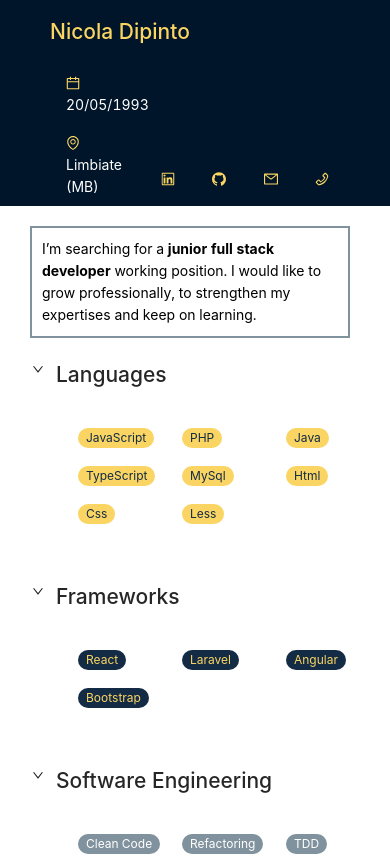
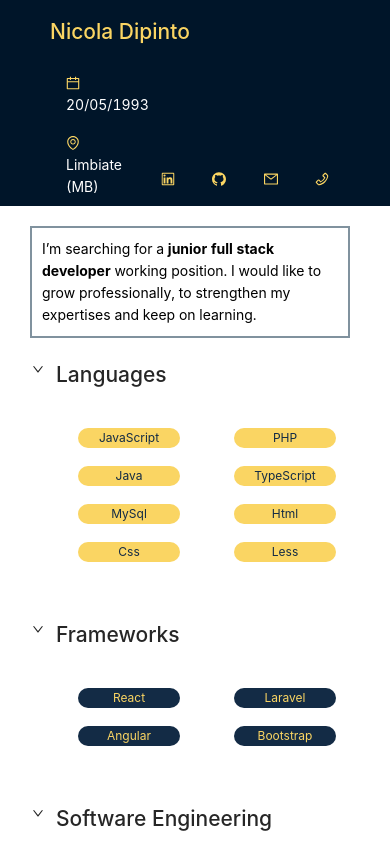
Before and after one commit to NicolaDipintoDev/cv.assignment, a React (Create React App) app in the folder cv-assignment/: page / in a window 390 px wide. Shown: the top 856 px of the page. Built offline with nearby package versions, Linux system fonts and the light colour scheme.

Commit message:
fix responsivity

```diff
--- a/cv-assignment/src/components/Content/container/Container.js
+++ b/cv-assignment/src/components/Content/container/Container.js
@@ -6,15 +6,15 @@ import LeftSide from "./leftSide/LeftSide";
 
 const Container = () => (
   <Row gutter={{ xs: 8, sm: 16, md: 24, lg: 32 }}>
-    <Col className="gutter-row" xs={0} sm={0} md={2} lg={4}>
+    <Col className="gutter-row" xs={0} sm={0} md={1} lg={4}>
     </Col>
-    <Col className="gutter-row" xs={24} sm={12} md={10} lg={8}>
+    <Col className="gutter-row" xs={24} sm={12} md={11} lg={8}>
       <LeftSide />
     </Col>
-    <Col className="gutter-row" xs={24} sm={12} md={10} lg={8}>
+    <Col className="gutter-row" xs={24} sm={12} md={11} lg={8}>
       <RightSide />
     </Col>
-    <Col className="gutter-row" xs={0} sm={0} md={2} lg={4}>
+    <Col className="gutter-row" xs={0} sm={0} md={1} lg={4}>
     </Col>
   </Row>
 );
--- a/cv-assignment/src/components/Content/container/leftSide/constants/constants.js
+++ b/cv-assignment/src/components/Content/container/leftSide/constants/constants.js
@@ -27,11 +27,11 @@ export const swEngineering = {
   color: "white",
   data: [
     "Clean Code",
+    "TDD",
     "Refactoring",
-    "TDD",
     "UX",
+    "MVC",
+    "UML",
     "Design Patterns",
-    "MVC",
-    "UML"
   ]
 };
--- a/cv-assignment/src/components/Content/container/leftSide/skill/Skill.js
+++ b/cv-assignment/src/components/Content/container/leftSide/skill/Skill.js
@@ -3,7 +3,7 @@ import PropTypes from "prop-types";
 import { Badge } from "antd";
 
 const Skill = ({ name, bg, color }) => (
-  <Badge count={name} style={{ backgroundColor: bg, color: color }} />
+  <Badge count={name} style={{ backgroundColor: bg, color: color, minWidth:'102px' }} />
 );
 export default Skill;
 
--- a/cv-assignment/src/components/Content/container/leftSide/skill/Skills.js
+++ b/cv-assignment/src/components/Content/container/leftSide/skill/Skills.js
@@ -8,10 +8,10 @@ const Skills = ({ items, bg, color }) => {
     <List
       grid={{
         gutter: 16,
-        xs: 3,
-        sm: 3,
-        md: 3,
-        lg: 3
+        xs: 2,
+        sm: 2,
+        md: 2,
+        lg: 2
       }}
       size="small"
       dataSource={items}
```
